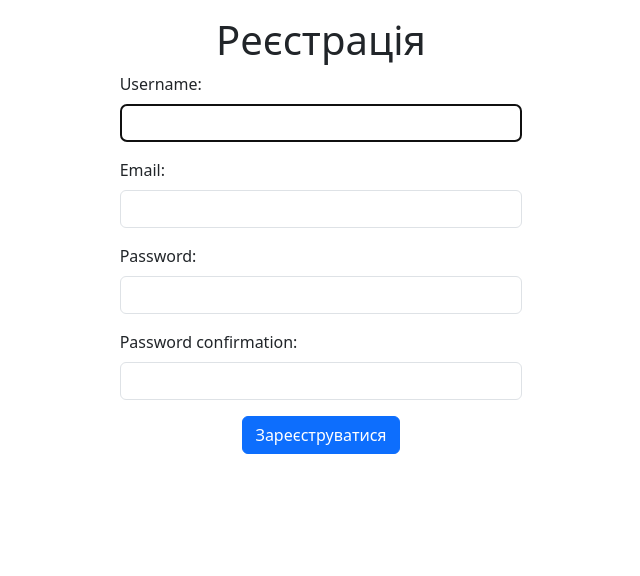
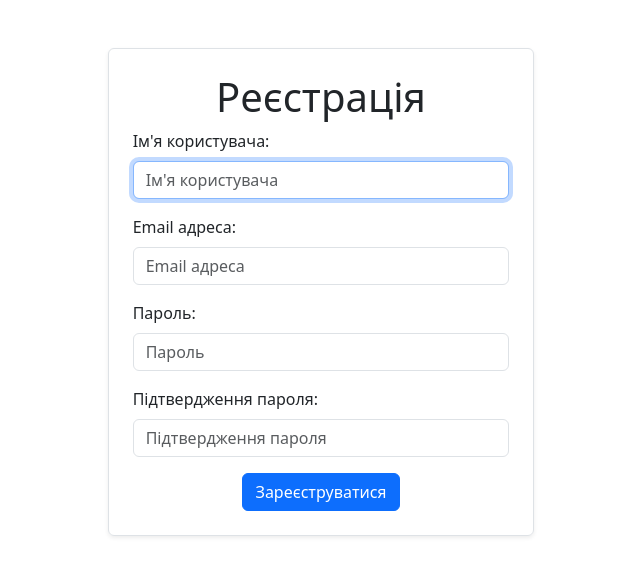
Before and after one commit to Demaiz/EasyWord, a Django app: page /register/ in a window 1280 px wide. Shown: the part 58-634 px from the top of the page, without its empty margins (319-959 px from the left). Run offline with Django 5.2, Linux system fonts and the light colour scheme; some libraries are stand-ins or nearby versions.

Commit message:
Added login form. Minor visual changes in registration form. Added logout button

```diff
--- a/flashcards/forms.py
+++ b/flashcards/forms.py
@@ -1,10 +1,21 @@
-from django.contrib.auth.forms import UserCreationForm
+from django.contrib.auth.forms import UserCreationForm, AuthenticationForm
 from django.contrib.auth.models import User
 from django import forms
 
 
 class RegisterUserForm(UserCreationForm):
-    email = forms.EmailField(required=True) # field email is required
+    # add label, placeholder, class for form fields
+    username = forms.CharField(label="Ім'я користувача:", widget=forms.TextInput(attrs={"placeholder": "Ім'я користувача", "class": "form-control"}))
+    email = forms.EmailField(label="Email адреса:", required=True, widget=forms.TextInput(attrs={"placeholder": "Email адреса", "class": "form-control"}))  # field email is required
+    password1 = forms.CharField(label="Пароль:", widget=forms.PasswordInput(attrs={"placeholder": "Пароль", "class": "form-control"}))
+    password2 = forms.CharField(label="Підтвердження пароля:", widget=forms.PasswordInput(attrs={'placeholder': "Підтвердження пароля", "class": "form-control"}))
+
+
     class Meta:
         model = User
         fields = ("username", "email", "password1", "password2")
+
+
+class AuthenticationUserForm(AuthenticationForm):
+    username = forms.CharField(label="Ім'я користувача:", widget=forms.TextInput(attrs={"placeholder": "Ім'я користувача","class": "form-control"}))
+    password = forms.CharField(label="Пароль:", widget=forms.PasswordInput(attrs={"placeholder": "Пароль", "class": "form-control"}))
--- a/flashcards/static/flashcards/main.css
+++ /dev/null
@@ -1,10 +0,0 @@
-.text-input * {
-    display:block;
-    width:100%;
-    padding:.375rem .75rem;
-    font-size:1rem;
-    font-weight:400;
-    line-height:1.5;
-    border:var(--bs-border-width) solid var(--bs-border-color);
-    border-radius:var(--bs-border-radius);
-}
--- a/flashcards/templates/flashcards/base.html
+++ b/flashcards/templates/flashcards/base.html
@@ -32,7 +32,12 @@
                 </li>
               </ul>
             </ul>
-            <button class="btn btn-outline-primary" type="button">Увійти</button>
+            {% if user.is_authenticated %}
+              <a class="btn btn-outline-primary" href = "{% url 'flashcards:logout_user' %}">Вийти</a>
+            {% else %}
+              <a class="btn btn-outline-primary" href = "{% url 'flashcards:login' %}">Увійти</a>
+            {% endif %}
+
           </div>
         </div>
       </nav>
--- a/flashcards/templates/flashcards/register.html
+++ b/flashcards/templates/flashcards/register.html
@@ -10,14 +10,14 @@
     <div class = "container-fluid">
         <div class="row">
             <div class="col-4"></div>
-                <div class = "col-4">
-                    <h1 class="text-center mt-3">Реєстрація</h1>
+                <div class = "col-4 p-4 border rounded shadow-sm mt-5">
+                    <h1 class="text-center">Реєстрація</h1>
                     <form method="post">
                         {% csrf_token %}
                         {% for element in form %}
                             <div class="mb-3">
                                 <label for="{{element.id_for_label}}" class="form-label">{{ element.label_tag }}</label>
-                                <div class="text-input">{{element}}</div>
+                                {{element}}
                                 <ul class="errorlist">
                                     {% for error in element.errors %}
                                         <li class = "text-danger">{{ error }}</li>
--- a/flashcards/urls.py
+++ b/flashcards/urls.py
@@ -7,4 +7,6 @@ urlpatterns = [
     path('', views.index, name="index"),
     path('dictionary/', views.dictionary, name="dictionary"),
     path('register/', views.RegisterUser.as_view(), name="register"),
+    path('login/', views.LoginUser.as_view(), name="login"),
+    path('logout/', views.logout_user, name="logout_user"),
 ]
--- a/flashcards/views.py
+++ b/flashcards/views.py
@@ -1,8 +1,10 @@
+from django.contrib.auth import logout, login
+from django.contrib.auth.views import LoginView
 from django.core.paginator import Paginator
 from django.shortcuts import render, redirect
 from django.urls import reverse_lazy
 from django.views.generic import CreateView
-from .forms import RegisterUserForm
+from .forms import *
 from .models import *
 
 
@@ -30,5 +32,19 @@ class RegisterUser(CreateView):
     success_url = reverse_lazy("flashcards:index")
 
     def form_valid(self, form):
-        form.save()
+        user = form.save()
+        login(self.request, user) # auto login
         return redirect("flashcards:index")
+
+
+class LoginUser(LoginView):
+    form_class = AuthenticationUserForm
+    template_name = "flashcards/login.html"
+
+    def get_success_url(self):
+        return reverse_lazy("flashcards:index")
+
+
+def logout_user(request):
+    logout(request)
+    return redirect("flashcards:login")
```
Also changed, not shown: flashcards/templates/flashcards/login.html (added, +40 -0 lines).
